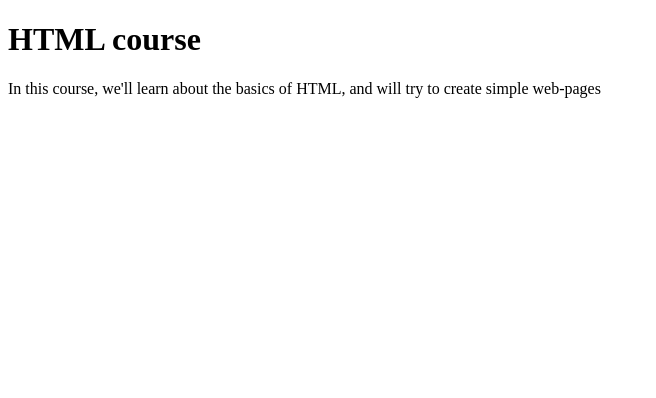
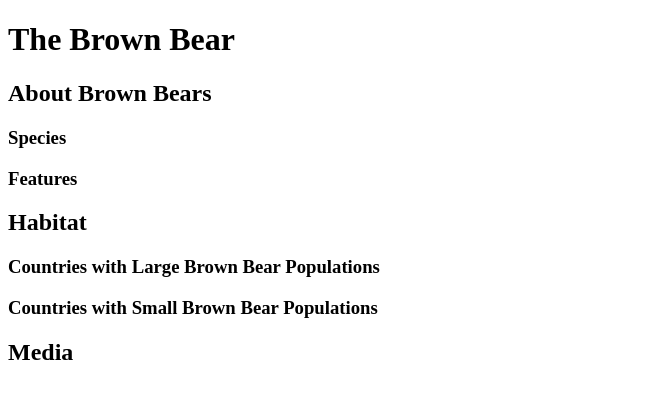
Before and after one commit to seenusnehil/Web-Development-101, a plain HTML site: page HTML/basics.html in a window 1280 px wide. Shown: the whole page, without its empty margins (0-656 px from the left). Drawn offline with Linux system fonts and the light colour scheme.

Commit message:
HTML folder modified

```diff
--- a/HTML/basics.html
+++ b/HTML/basics.html
@@ -1,13 +1,20 @@
 <!--This the boiler plate code, that we're gonna use in every HTML code-->
 <!DOCTYPE html>
 <html>
-<head>
-<title>Title of the first HTML code</title>
-</head>
 <body>
-
-<h1>HTML course</h1>
-<p>In this course, we'll learn about the basics of HTML, and will try to create simple web-pages</p>
-
-</body>
+    <h1>The Brown Bear</h1>
+    <div>
+      <h2>About Brown Bears</h2>
+      <h3>Species</h3>
+      <h3>Features</h3>
+    </div>
+    <div>
+      <h2>Habitat</h2>
+      <h3>Countries with Large Brown Bear Populations</h3>
+      <h3>Countries with Small Brown Bear Populations</h3>
+    </div>
+    <div>
+      <h2>Media</h2>
+    </div>
+  </body>
 </html>
```
